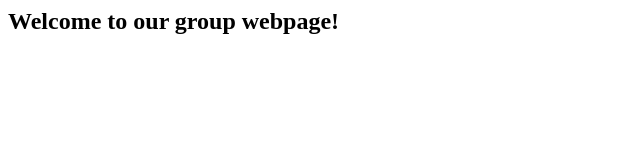
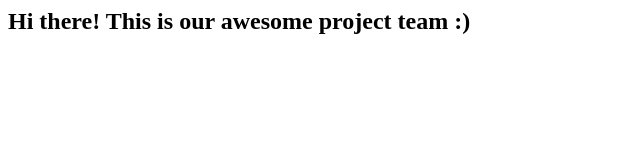
Before and after one commit to NicoleWiktor/git_conflict_demo, a plain HTML site: page index.html in a window 1280 px wide. Shown: the whole page, without its empty margins (0-640 px from the left). Drawn offline with Linux system fonts and the light colour scheme.

Commit message:
nicole edits

```diff
--- a/index.html
+++ b/index.html
@@ -1 +1 @@
-<h2>Welcome to our group webpage!</h2>
+<h2>Hi there! This is our awesome project team :)</h2>
```
